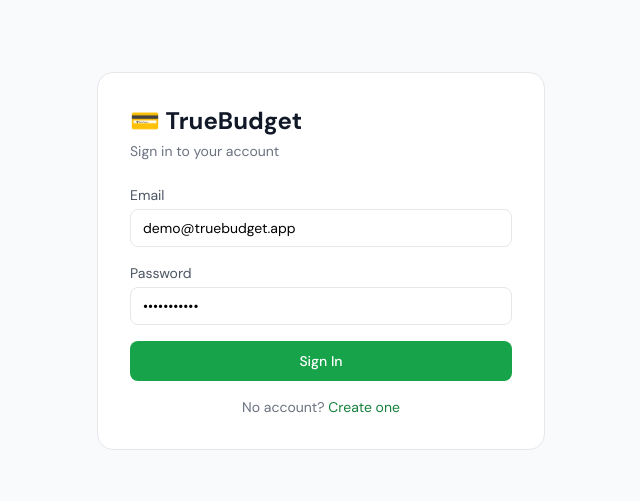
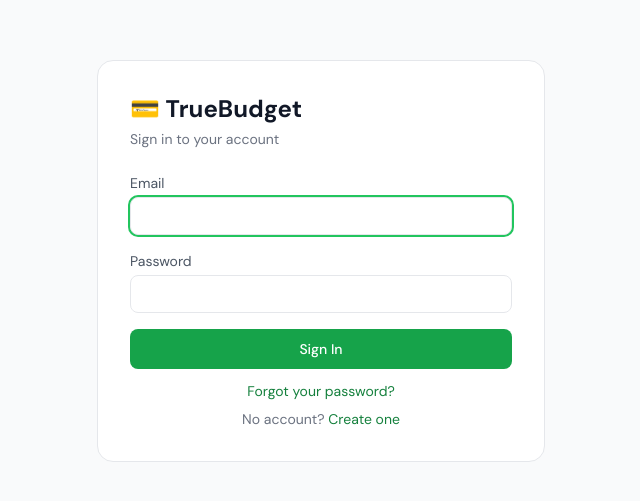
Before and after one commit to Tokamp4/TrueBudget, a React (Vite) app in the folder frontend/: page /login in a window 1280 px wide. Shown: the part 139-640 px from the top of the page, without its empty margins (319-959 px from the left). Built offline with nearby package versions, Linux system fonts and the light colour scheme; no server answers.

Commit message:
improved login error handling

```diff
--- a/frontend/src/lib/api.ts
+++ b/frontend/src/lib/api.ts
@@ -11,11 +11,16 @@ api.interceptors.request.use((config) => {
   return config;
 });
 
-// Auto-logout on 401
+// Auto-logout on 401, but only for authenticated requests (not login itself)
 api.interceptors.response.use(
   (res) => res,
   (err) => {
-    if (err.response?.status === 401) {
+    const isAuthEndpoint = err.config?.url?.includes('/auth/login') ||
+                           err.config?.url?.includes('/auth/register') ||
+                           err.config?.url?.includes('/auth/forgot-password') ||
+                           err.config?.url?.includes('/auth/reset-password');
+
+    if (err.response?.status === 401 && !isAuthEndpoint) {
       localStorage.removeItem('tb_token');
       window.location.href = '/login';
     }
--- a/frontend/src/pages/Login.tsx
+++ b/frontend/src/pages/Login.tsx
@@ -3,20 +3,36 @@ import { useNavigate, Link } from 'react-router-dom';
 import { useAuthStore } from '../store/authStore';
 
 export default function Login() {
-  const [email, setEmail] = useState('demo@truebudget.app');
-  const [password, setPassword] = useState('password123');
+  const [email, setEmail] = useState('');
+  const [password, setPassword] = useState('');
   const [error, setError] = useState('');
+  const [loading, setLoading] = useState(false);
   const { login } = useAuthStore();
   const navigate = useNavigate();
 
   async function handleSubmit(e: React.FormEvent) {
     e.preventDefault();
+    if (loading) return;
     setError('');
+    setLoading(true);
     try {
       await login(email, password);
       navigate('/');
-    } catch {
-      setError('Invalid credentials. Try demo@truebudget.app / password123');
+    } catch (err: any) {
+      const status = err?.response?.status;
+      const msg: string = err?.response?.data?.error ?? '';
+
+      if (status === 401 || msg.toLowerCase().includes('invalid credentials')) {
+        setError('Incorrect email or password. Please try again.');
+      } else if (status === 400) {
+        setError('Please enter a valid email and password.');
+      } else if (!err?.response) {
+        setError('Unable to reach the server. Check your connection and try again.');
+      } else {
+        setError('Something went wrong. Please try again.');
+      }
+    } finally {
+      setLoading(false);
     }
   }
 
@@ -40,9 +56,11 @@ export default function Login() {
             <input
               type="email"
               value={email}
-              onChange={(e) => setEmail(e.target.value)}
+              onChange={(e) => { setEmail(e.target.value); setError(''); }}
               className="w-full border border-gray-200 rounded-lg px-3 py-2 text-sm focus:outline-none focus:ring-2 focus:ring-brand-500"
+              autoComplete="email"
               required
+              autoFocus
             />
           </div>
           <div>
@@ -50,20 +68,28 @@ export default function Login() {
             <input
               type="password"
               value={password}
-              onChange={(e) => setPassword(e.target.value)}
+              onChange={(e) => { setPassword(e.target.value); setError(''); }}
               className="w-full border border-gray-200 rounded-lg px-3 py-2 text-sm focus:outline-none focus:ring-2 focus:ring-brand-500"
+              autoComplete="current-password"
               required
             />
           </div>
           <button
             type="submit"
-            className="w-full bg-brand-600 hover:bg-brand-700 text-white font-medium py-2.5 rounded-lg transition-colors text-sm"
+            disabled={loading}
+            className="w-full bg-brand-600 hover:bg-brand-700 disabled:opacity-60 text-white font-medium py-2.5 rounded-lg transition-colors text-sm"
           >
-            Sign In
+            {loading ? 'Signing in…' : 'Sign In'}
           </button>
         </form>
 
-        <p className="text-center text-sm text-gray-500 mt-4">
+        <p className="text-center text-sm text-gray-500 mt-3">
+          <Link to="/forgot-password" className="text-brand-700 hover:underline">
+            Forgot your password?
+          </Link>
+        </p>
+
+        <p className="text-center text-sm text-gray-500 mt-2">
           No account?{' '}
           <Link to="/register" className="text-brand-700 hover:underline">
             Create one
```
